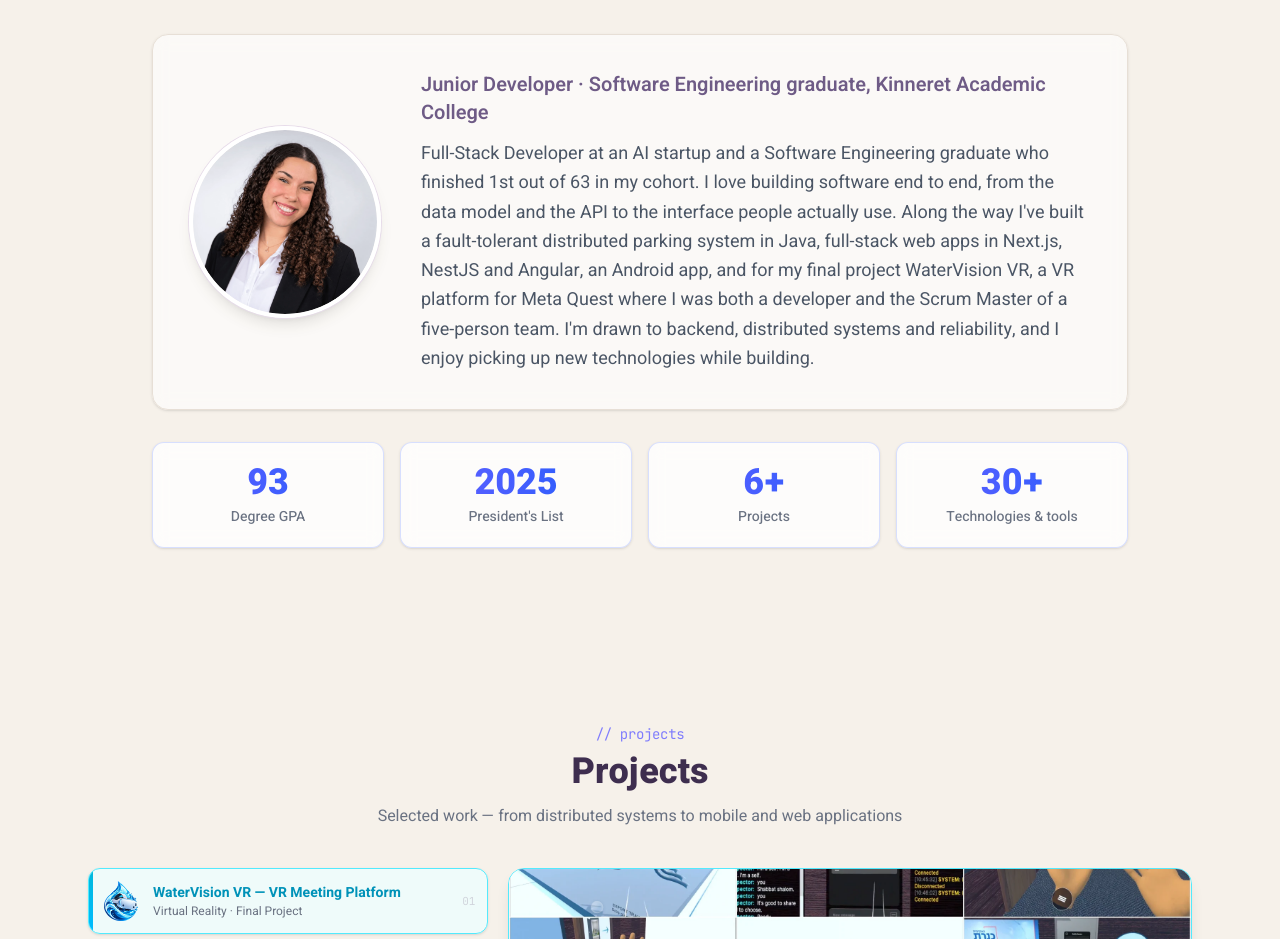
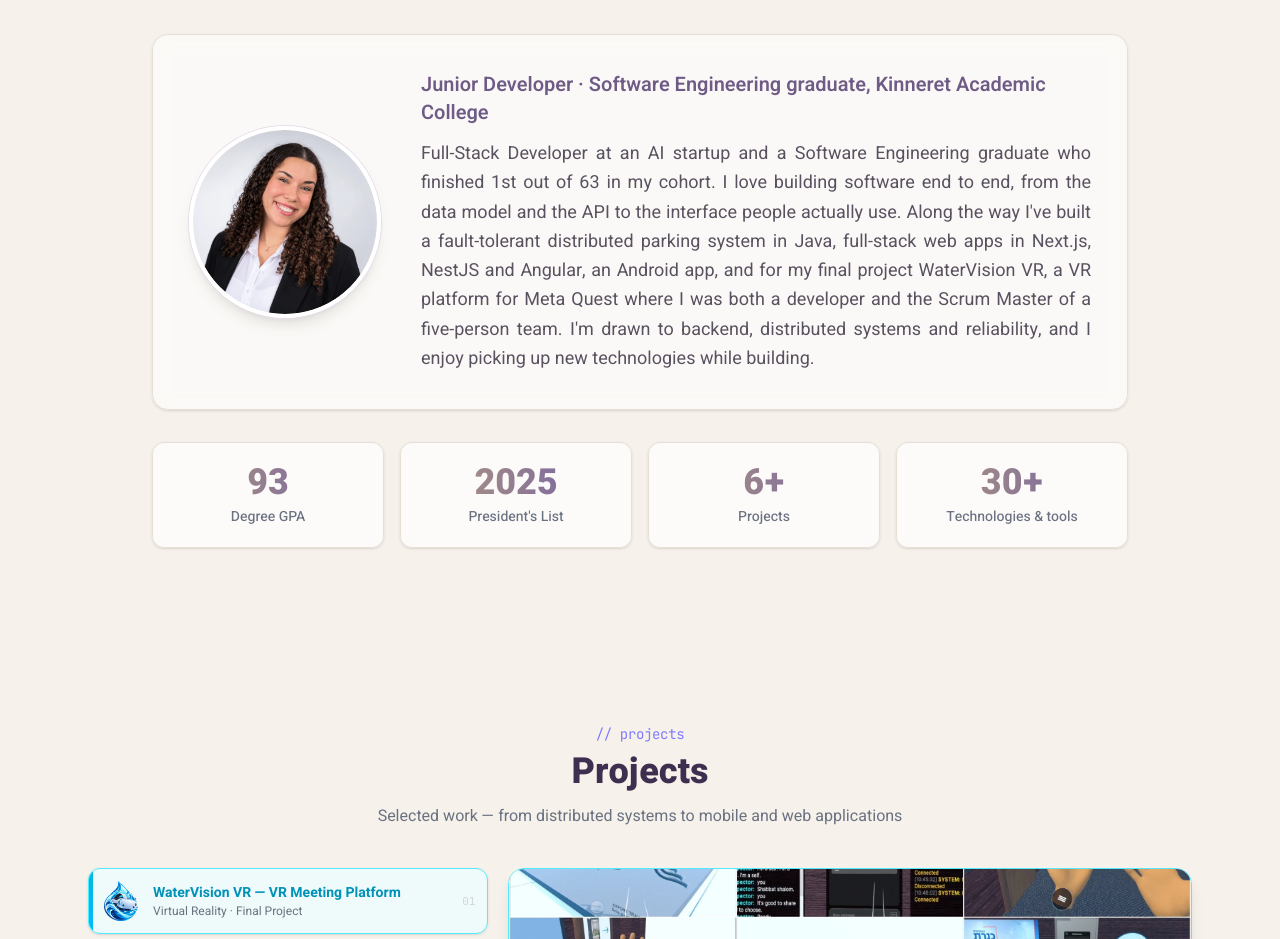
Before and after one commit to SivanSoftware/SivanSoftware.github.io, a Next.js app: page / in a window 1280 px wide. Shown: the part 920-1859 px from the top of the page. Built offline with nearby package versions, Linux system fonts and the light colour scheme.

Commit message:
Re-palette summary stats to plum/gold, justify bio text

```diff
--- a/app/components/Stats.tsx
+++ b/app/components/Stats.tsx
@@ -41,16 +41,16 @@ function StatTile({ stat, run, delay }: { stat: Stat; run: boolean; delay: numbe
 
   return (
     <div
-      className="glow-hover group relative overflow-hidden rounded-xl border border-indigo-200/70 bg-white/80 p-5 text-center shadow-sm backdrop-blur-sm transition-transform duration-300 hover:-translate-y-1 dark:border-indigo-400/20 dark:bg-white/[0.04]"
+      className="glow-hover group relative overflow-hidden rounded-xl border border-[#E7DFD6] bg-white/70 p-5 text-center shadow-sm backdrop-blur-sm transition-transform duration-300 hover:-translate-y-1 dark:border-white/10 dark:bg-white/[0.04]"
       style={{ transitionDelay: `${delay}ms` }}
     >
       <span
         aria-hidden="true"
-        className="absolute inset-x-0 top-0 h-0.5 origin-[right_center] scale-x-0 bg-gradient-to-l from-indigo-500 to-sky-400 transition-transform duration-500 group-hover:scale-x-100"
+        className="absolute inset-x-0 top-0 h-0.5 origin-[right_center] scale-x-0 bg-gradient-to-l from-[#8E72AE] to-[#C2A368] transition-transform duration-500 group-hover:scale-x-100"
       />
       <div
         dir="ltr"
-        className="bg-gradient-to-l from-blue-600 to-indigo-500 bg-clip-text text-3xl font-extrabold text-transparent sm:text-4xl dark:from-sky-300 dark:to-indigo-300"
+        className="animate-gradient bg-gradient-to-l from-[#8E72AE] via-[#7E6A9E] to-[#C2A368] bg-clip-text text-3xl font-extrabold text-transparent sm:text-4xl dark:from-[#c3b0dd] dark:via-[#b7a6d4] dark:to-[#d8c08a]"
       >
         {countable ? `${display}${suffix}` : stat.value}
       </div>
--- a/app/page.tsx
+++ b/app/page.tsx
@@ -137,7 +137,7 @@ export default function Home() {
               <p className="mb-3 text-lg font-semibold text-[#6E5B86] sm:text-xl dark:text-[#c3b0dd]">
                 {t.hero.role}
               </p>
-              <p className="text-base leading-relaxed text-gray-600 sm:text-lg dark:text-gray-300">
+              <p className="text-justify text-base leading-relaxed text-[#5a5160] sm:text-lg dark:text-gray-300">
                 {t.hero.bio}
               </p>
             </div>
```
